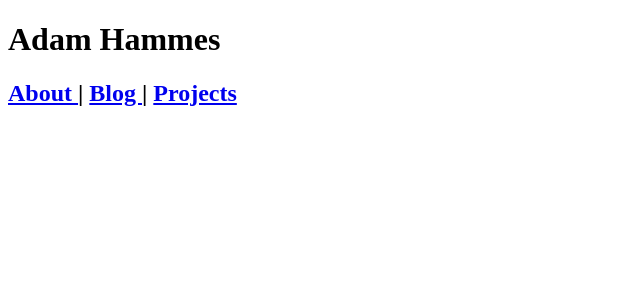
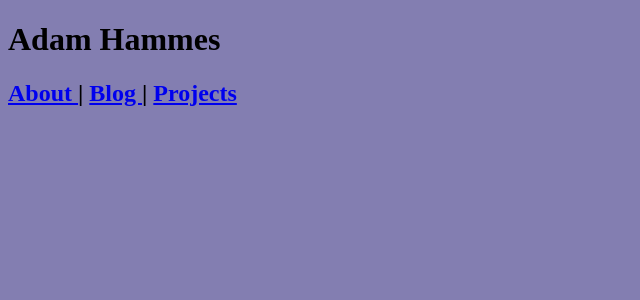
Before and after one commit to adamhammes/old-site, a Jekyll site: the page built from index.html, in a window 1280 px wide. Shown: the top 300 px of the page, without its empty margins (0-640 px from the left). Built offline with Jekyll 4.4.1, drawn with Linux system fonts in a browser that asks for light colours.

Commit message:
Use # for RGB colors

```diff
--- a/assets/css/main.css
+++ b/assets/css/main.css
@@ -1,6 +1,6 @@
 body {
     font-family: Merriweather;
-    background-color: 837EB1;
+    background-color: #837EB1;
 }
 
 .archive {
```
